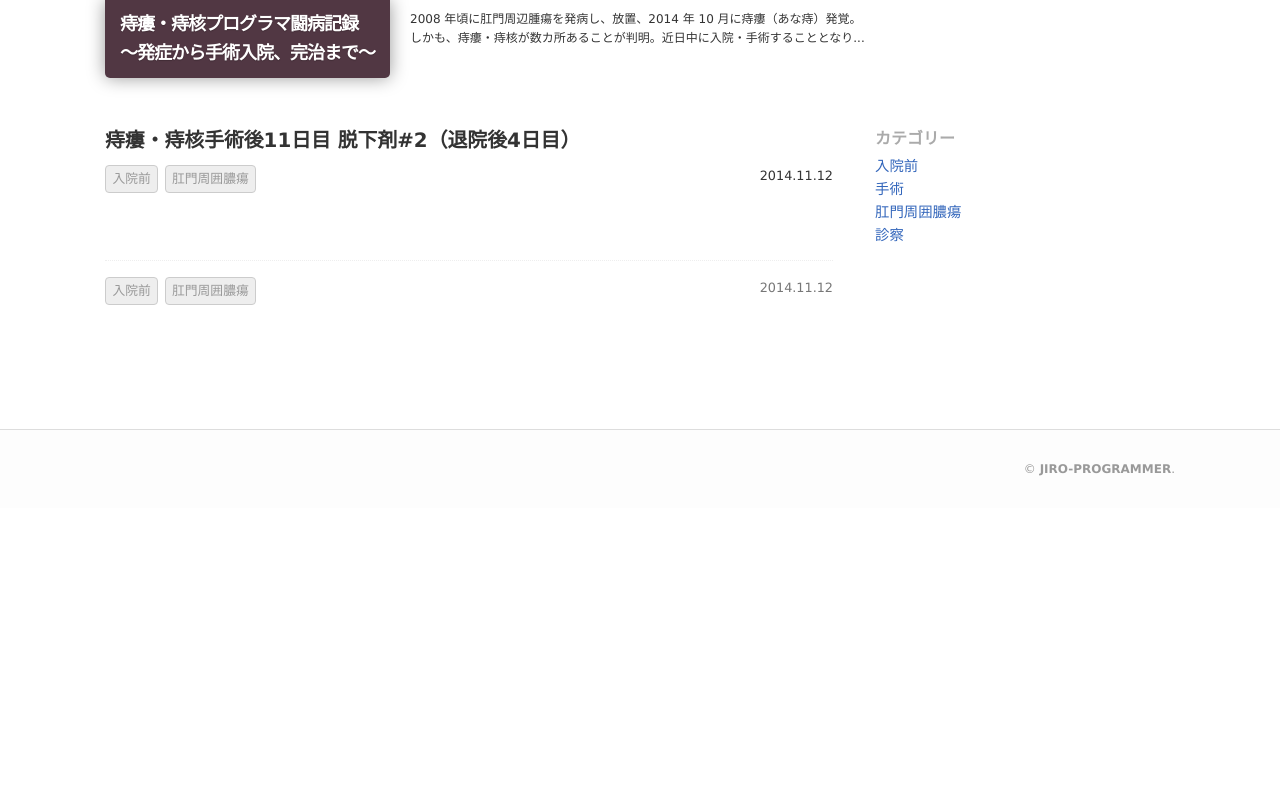
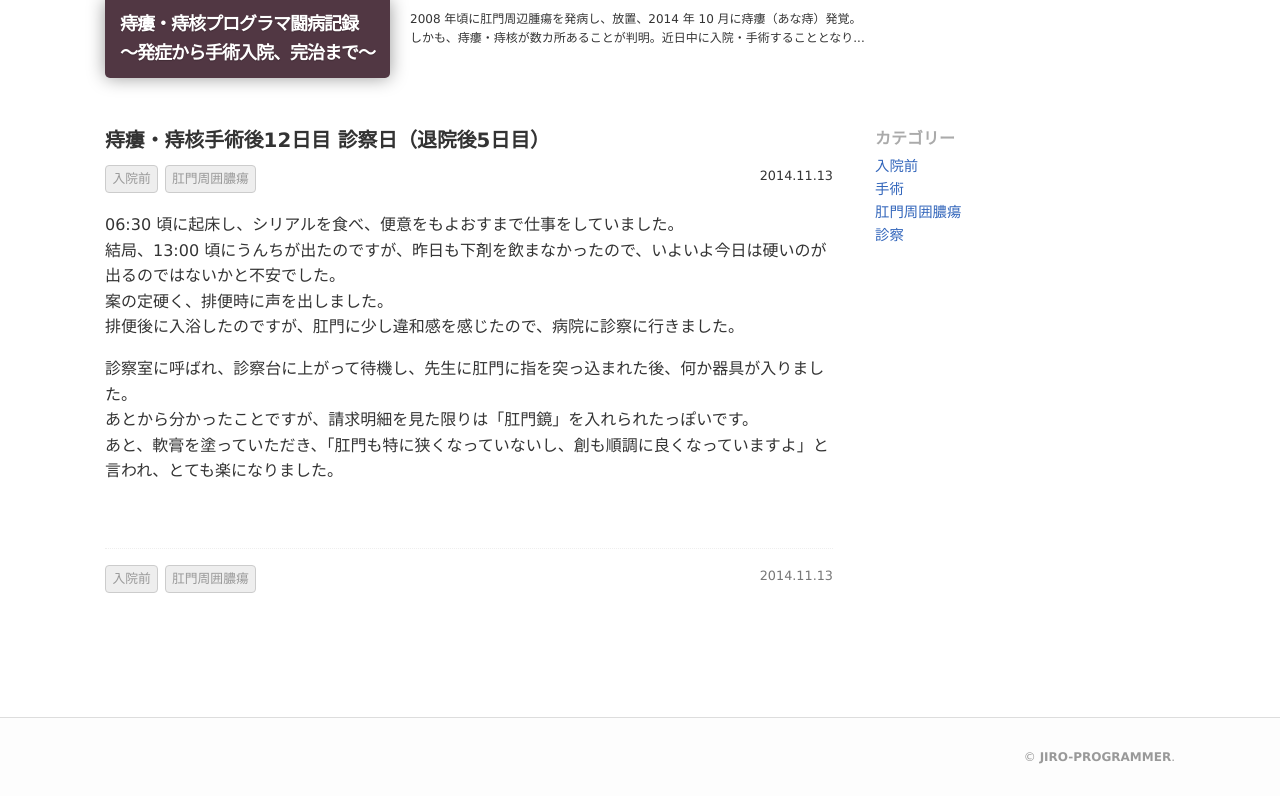
Before and after one commit to jiro-programmer/blog, a Jekyll site: the page built from _posts/2014-11-13-23.md, in a window 1280 px wide. Shown: the top 803 px of the page. Built offline with Jekyll 4.4.1, drawn with Linux system fonts in a browser that asks for light colours; a script that is not in the unit is left out.

Commit message:
Update 2014-11-13-23.md

```diff
--- a/_posts/2014-11-13-23.md
+++ b/_posts/2014-11-13-23.md
@@ -1,9 +1,18 @@
 ---
 layout: post
-title: "痔瘻・痔核手術後11日目 脱下剤#2（退院後4日目）"
-date: 2014-11-12 09:00:00 +0900
+title: "痔瘻・痔核手術後12日目 診察日（退院後5日目）"
+date: 2014-11-13 09:00:00 +0900
 show_suffix_title: true
 tags:
 - 入院前
 - 肛門周囲膿瘍
 ---
+
+06:30 頃に起床し、シリアルを食べ、便意をもよおすまで仕事をしていました。
+結局、13:00 頃にうんちが出たのですが、昨日も下剤を飲まなかったので、いよいよ今日は硬いのが出るのではないかと不安でした。
+案の定硬く、排便時に声を出しました。
+排便後に入浴したのですが、肛門に少し違和感を感じたので、病院に診察に行きました。
+
+診察室に呼ばれ、診察台に上がって待機し、先生に肛門に指を突っ込まれた後、何か器具が入りました。
+あとから分かったことですが、請求明細を見た限りは「肛門鏡」を入れられたっぽいです。
+あと、軟膏を塗っていただき、「肛門も特に狭くなっていないし、創も順調に良くなっていますよ」と言われ、とても楽になりました。
```
